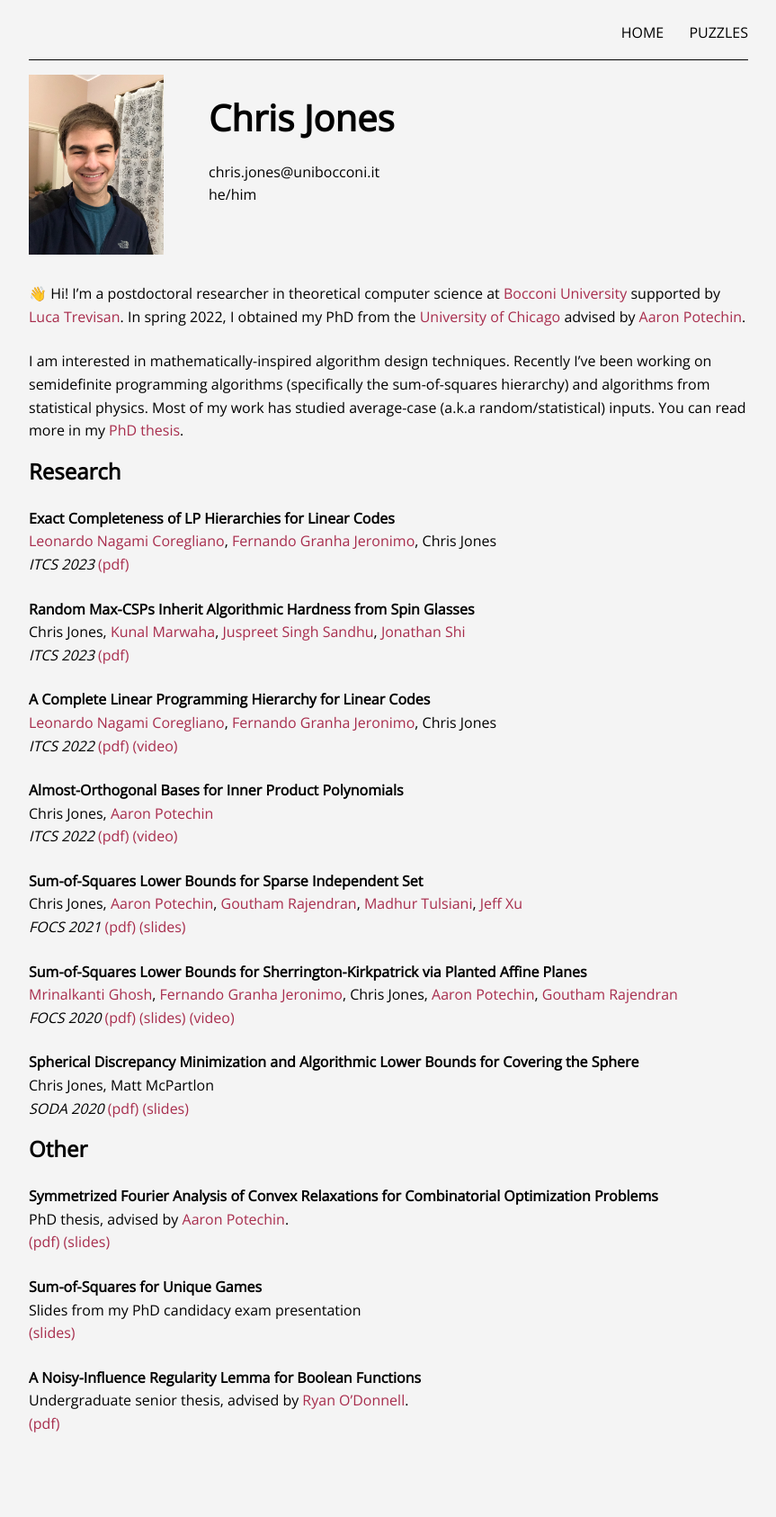
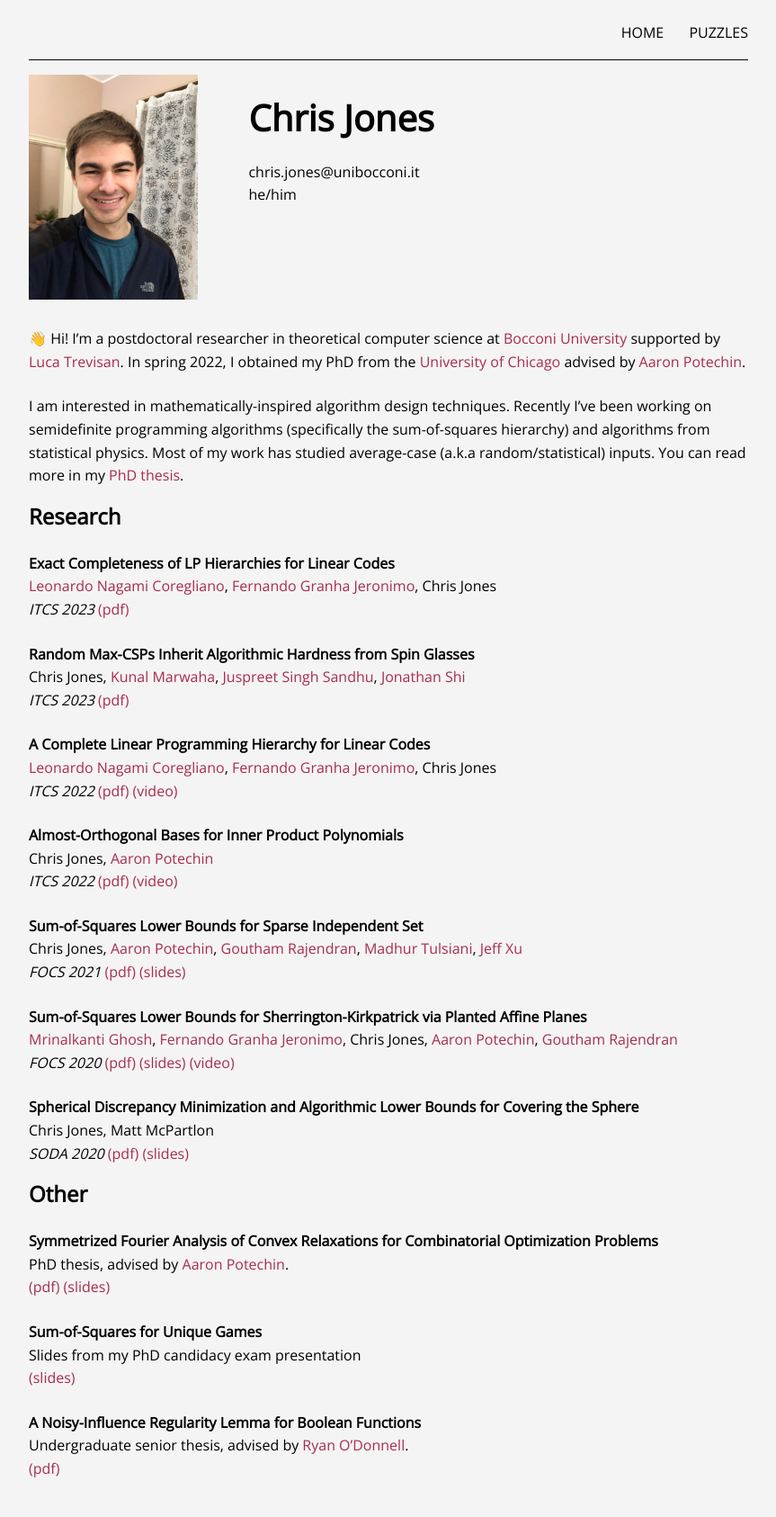
Before and after one commit to christophsjones/personal-website, a Jekyll site: the page built from index.md, in a window 1280 px wide. Shown: the whole page at 90% size, without its empty margins (208-1071 px from the left). Built offline with Jekyll 4.4.1, drawn with Linux system fonts in a browser that asks for light colours; before the commit the page ends 1636 px from its top, so only the background shows below that.

Commit message:
Resize img

```diff
--- a/index.md
+++ b/index.md
@@ -4,8 +4,8 @@
 
 
 <div style="display:flex">
-<div style="flex:25%">
-    <img alt="my picture" src="/assets/images/chrisjones.jpg" height="200px">
+<div style="flex:33%">
+    <img alt="my picture" src="/assets/images/chrisjones.jpg" height="250px">
 </div>
 <div style="flex:75%">
 <h1>Chris Jones</h1>
```
